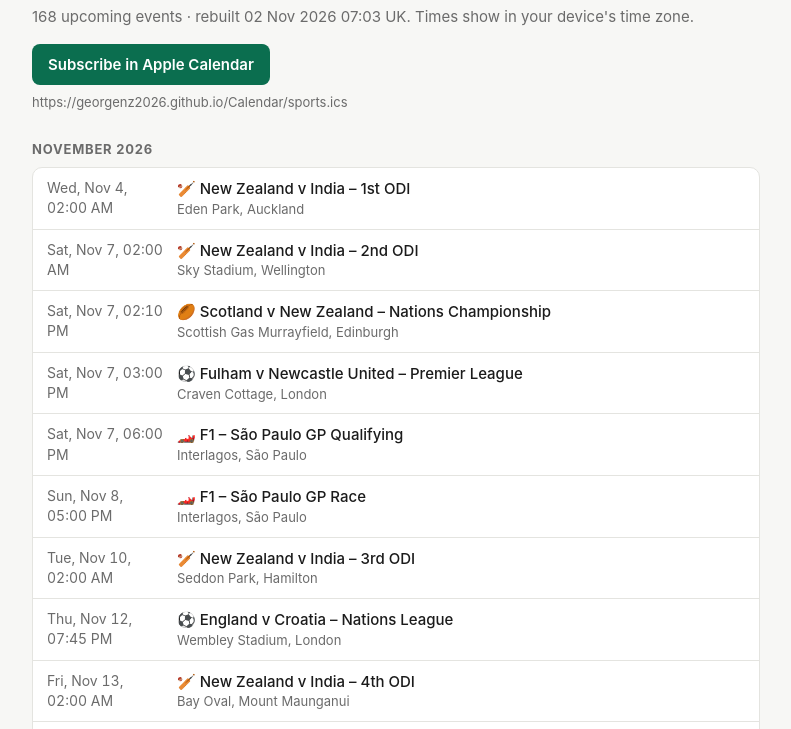
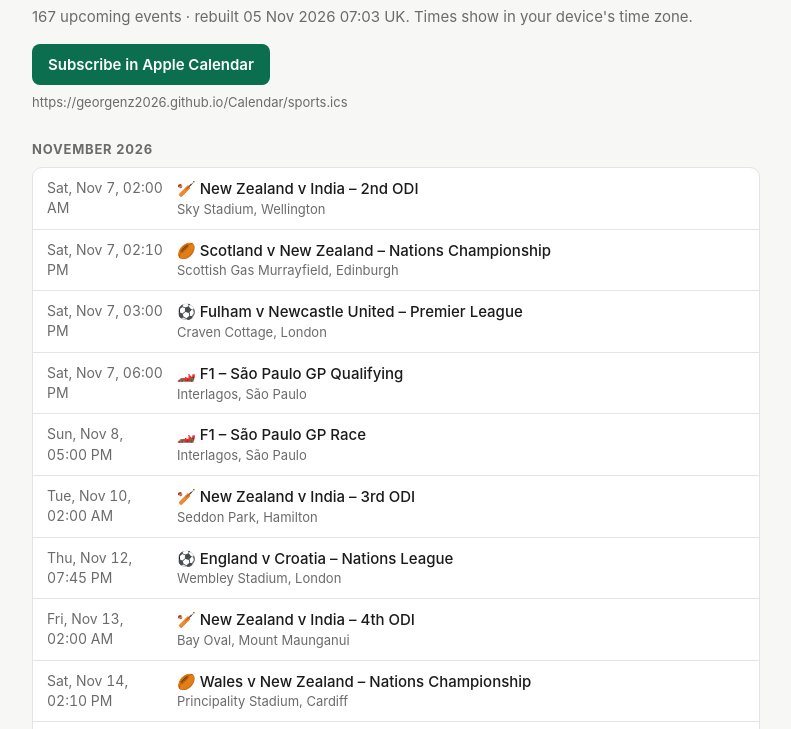
Before and after one commit to georgeNZ2026/Calendar, a plain HTML site: page index.html in a window 1280 px wide. Shown: the part 57-786 px from the top of the page, without its empty margins (244-1035 px from the left). Drawn offline with Linux system fonts and the light colour scheme.

```diff
--- a/index.html
+++ b/index.html
@@ -34,12 +34,11 @@ li:first-child { border-top:0; }
 <body>
 <main>
 <h1>Sports Calendar</h1>
-<p class="sub">168 upcoming events · rebuilt 02 Nov 2026 07:03 UK. Times show in your device's time zone.</p>
+<p class="sub">167 upcoming events · rebuilt 05 Nov 2026 07:03 UK. Times show in your device's time zone.</p>
 <a class="subscribe" href="webcal://georgenz2026.github.io/Calendar/sports.ics">Subscribe in Apple Calendar</a>
 <p class="url">https://georgenz2026.github.io/Calendar/sports.ics</p>
 <h2>November 2026</h2>
 <ul>
-<li><div class="when"><span data-utc="2026-11-04T02:00:00+00:00">Wed 04 Nov, 02:00</span></div><div><div class="what">🏏 New Zealand v India – 1st ODI</div><div class="meta">Eden Park, Auckland</div></div></li>
 <li><div class="when"><span data-utc="2026-11-07T02:00:00+00:00">Sat 07 Nov, 02:00</span></div><div><div class="what">🏏 New Zealand v India – 2nd ODI</div><div class="meta">Sky Stadium, Wellington</div></div></li>
 <li><div class="when"><span data-utc="2026-11-07T14:10:00+00:00">Sat 07 Nov, 14:10</span></div><div><div class="what">🏉 Scotland v New Zealand – Nations Championship</div><div class="meta">Scottish Gas Murrayfield, Edinburgh</div></div></li>
 <li><div class="when"><span data-utc="2026-11-07T15:00:00+00:00">Sat 07 Nov, 15:00</span></div><div><div class="what">⚽ Fulham v Newcastle United – Premier League</div><div class="meta">Craven Cottage, London</div></div></li>
```
Also changed, not shown: 1 other file.
